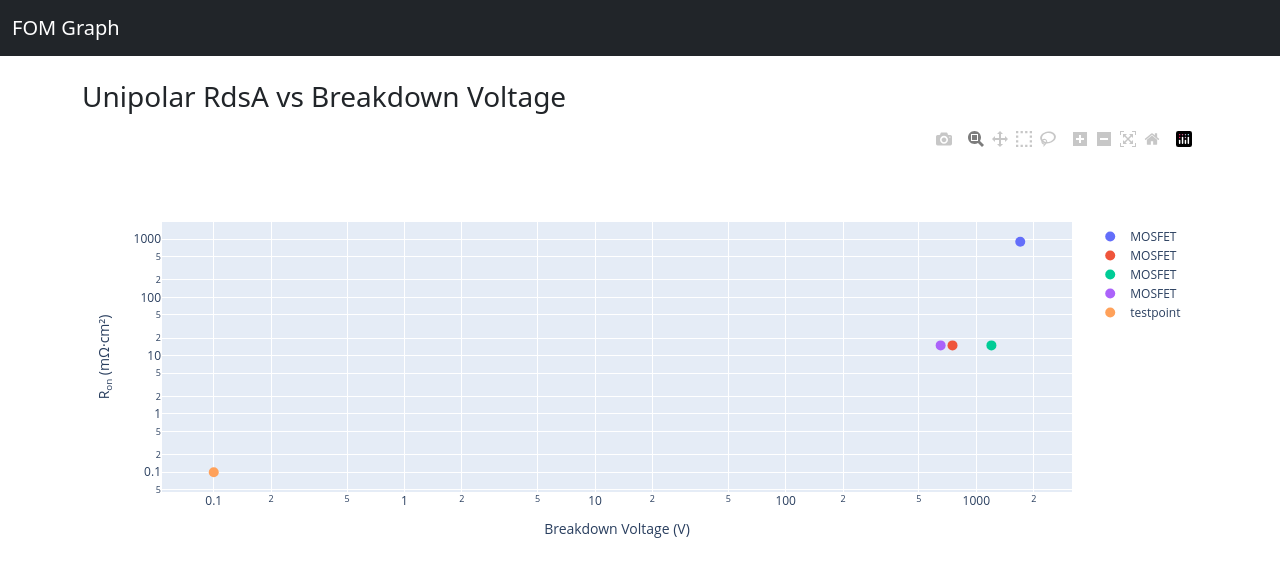
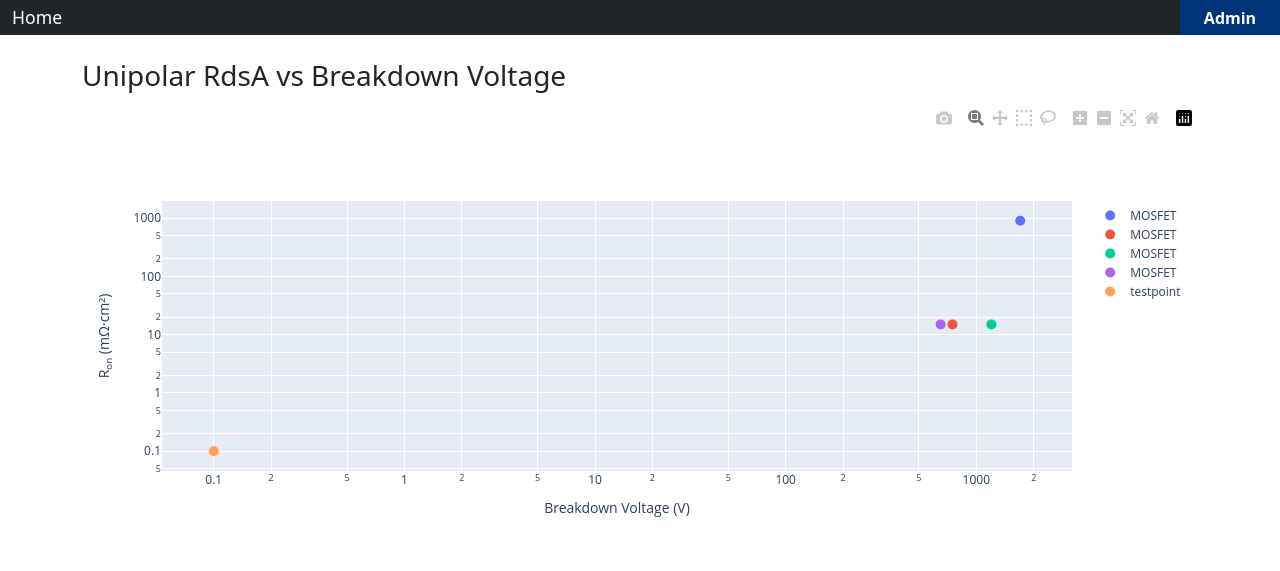
Before and after one commit to lucadaloia/Figures_of_Merit-main, a Django app: page / in a window 1280 px wide. Shown: the top 571 px of the page. Run offline with Django 5.2, Linux system fonts and the light colour scheme; data comes from the database, SQL or seed files in the repository; some libraries are stand-ins or nearby versions.

Commit message:
Admin button added n+ Home title changed

```diff
--- a/Figure_of_Merit-main/FOM_project/my_main_app/templates/my_main_app/base.html
+++ b/Figure_of_Merit-main/FOM_project/my_main_app/templates/my_main_app/base.html
@@ -8,13 +8,25 @@
   <!-- Add Plotly.js from CDN -->
   <script src="https://cdn.plot.ly/plotly-latest.min.js"></script>
 
+  <style>
+    .navbar {
+      min-height: 35px !important;
+      padding-top: 0px !important;
+      padding-bottom: 0px !important;
+    }
+    .navbar-brand {
+      font-size: 1.1rem;
+      padding-top: 0;
+      padding-bottom: 0;
+    }
+  </style>
 
   {% block extra_head %}{% endblock %}
 </head>
 <body>
 <nav class="navbar navbar-expand-lg navbar-dark bg-dark mb-4">
   <div class="container-fluid">
-    <a class="navbar-brand" href="{% url 'home' %}">FOM Graph</a>
+    <a class="navbar-brand" href="{% url 'home' %}">Home</a>
   </div>
 </nav>
 
@@ -24,3 +36,52 @@
 
 </body>
 </html>
+
+
+<!DOCTYPE html>
+<html lang="en">
+<head>
+  <meta charset="UTF-8" />
+  <meta name="viewport" content="width=device-width, initial-scale=1.0" />
+  <title>Top-Left Admin Button</title>
+  <style>
+    body {
+      margin: 0;
+      padding: 0;
+    }
+
+    #admin-button {
+      position: absolute;
+      top: 0px;
+      right: 0px;
+      width: 100px;
+      height: 35px;
+      background-color: #003479;
+      color: white;
+      border: none;
+      border-radius: 0px;
+      font-size: 16px;
+      font-weight: 600;
+      cursor: pointer;
+      transition: background-color 0.3s ease;
+      z-index: 1000;
+    }
+
+    #admin-button:hover {
+      background-color: #155ab6;
+    }
+
+
+  </style>
+</head>
+<body>
+
+  <button id="admin-button" onclick="window.location.href='/admin'">
+    Admin
+  </button>
+
+
+  </div>
+
+</body>
+</html>
```
